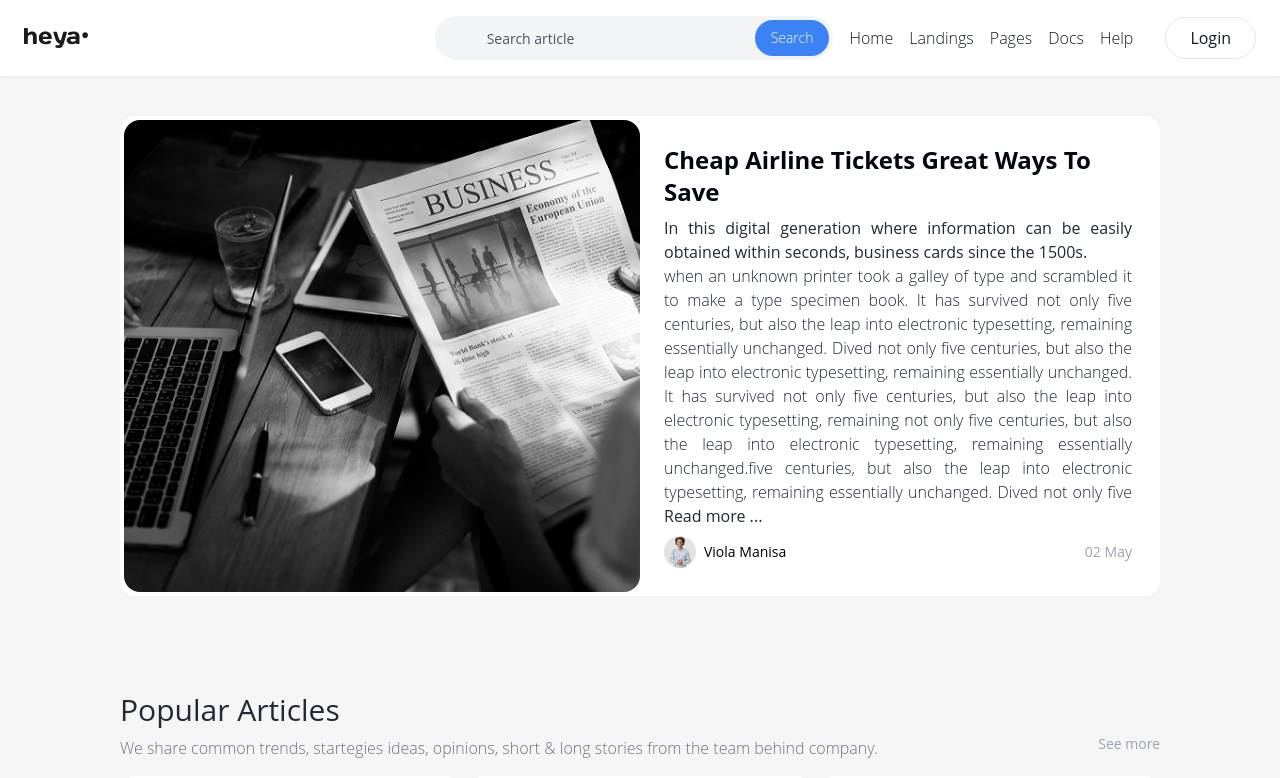
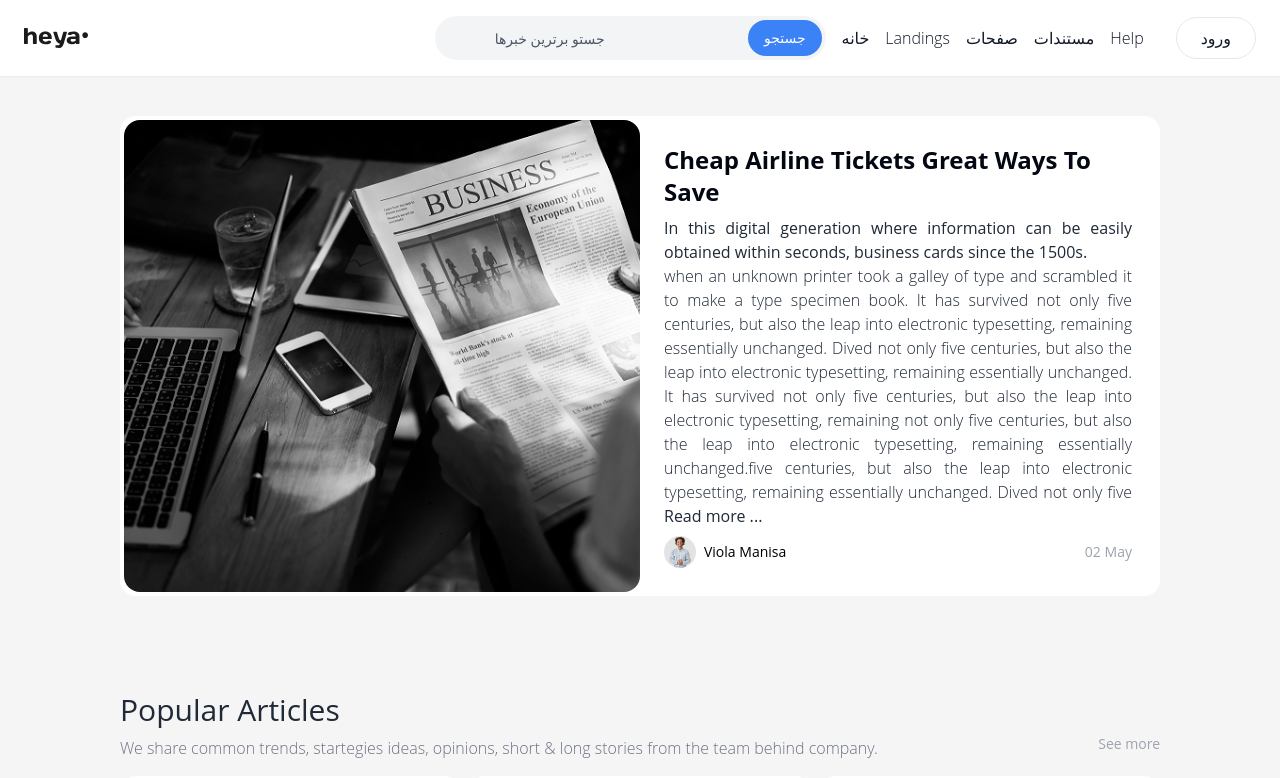
Before and after one commit to setykarimi/Heya-News, a React (Vite) app: page / in a window 1280 px wide. Shown: the top 778 px of the page. Built offline with nearby package versions, Linux system fonts and the light colour scheme; some icons are missing.

Commit message:
Subject: MultiLanguage, Description: Edit for fa and en layout, Date: 6/30/2023

```diff
--- a/src/layout/Navbar.jsx
+++ b/src/layout/Navbar.jsx
@@ -2,12 +2,15 @@ import { CloseCircle, Menu, SearchNormal1 } from 'iconsax-react';
 import { useRef, useState } from 'react';
 import { Link, useNavigate } from 'react-router-dom';
 import Logo from 'Images/Logo.svg';
+import { useTranslation } from 'react-i18next';
 const Navbar = ({ showMenu, setShowMenu }) => {
+    const { t } = useTranslation();
     const inputRef = useRef()
     const navigate = useNavigate()
+
     const menuItem = [
         {
-            title: 'Home',
+            title: t("navbar.home"),
             link: '/'
         },
         {
@@ -15,11 +18,11 @@ const Navbar = ({ showMenu, setShowMenu }) => {
             link: ''
         },
         {
-            title: "Pages",
+            title: t("navbar.pages"),
             link: ''
         },
         {
-            title: 'Docs',
+            title: t("navbar.docs"),
             link: ''
         },
         {
@@ -35,7 +38,7 @@ const Navbar = ({ showMenu, setShowMenu }) => {
     const searchHandler = () => {
         navigate('/news', {
             state: {
-            search: inputRef.current.value
+                search: inputRef.current.value
             }
         })
     }
@@ -48,18 +51,16 @@ const Navbar = ({ showMenu, setShowMenu }) => {
                 <div className={`flex lg:flex-row flex-col lg:static fixed top-0 bottom-0 transition-all z-50 ${!showMenu ? "-right-[100rem]" : "right-0 p-4"}  lg:w-2/3 md:w-1/2 w-3/4 bg-white text-gray-900 lg:h-fit h-[103vh] gap-4 items-center`}>
                     <div className=' w-full mx-auto '>
                         <div className="items-center bg-gray-100 rounded-full p-1 flex gap-2 ">
-                            <SearchNormal1 size="24" color="#959EAD" className='ml-2' />
-                            <input className="w-full py-1 px-2 bg-gray-100 outline-none text-gray-700 placeholder:text-gray-600 placeholder:text-sm" type='search' placeholder='Search article' ref={inputRef}/>
-                            <button className="bg-blue-500 h-full text-white py-2 px-4 text-sm rounded-full font-light" onClick={searchHandler}>Search</button>
+                            <SearchNormal1 size="24" color="#959EAD" className='mx-2' />
+                            <input className="w-full py-1 px-2 bg-gray-100 outline-none text-gray-700 placeholder:text-gray-600 placeholder:text-sm" type='search' placeholder={t("navbar.searchArticle")} ref={inputRef} />
+                            <button className="bg-blue-500 h-full text-white py-2 px-4 text-sm rounded-full font-light" onClick={searchHandler}>{t("navbar.search")}</button>
                         </div>
                     </div>
                     {menuItem.map(({ title, link }) => <Link key={title} to={link} className='font-light'>{title}</Link>)}
-                    <Link to="/login" className='border border-gray-200 whitespace-nowrap py-2 px-6 ml-4 rounded-full font-medium'>Login</Link>
+                    <Link to="/login" className='border border-gray-200 whitespace-nowrap py-2 px-6 ml-4 rounded-full font-medium'>{t("navbar.login")}</Link>
                 </div>
 
                 <button className='lg:hidden' onClick={showMenuHandler}>
-
-
                     <Menu size="24" color="#444" />
                 </button>
             </div>
```
